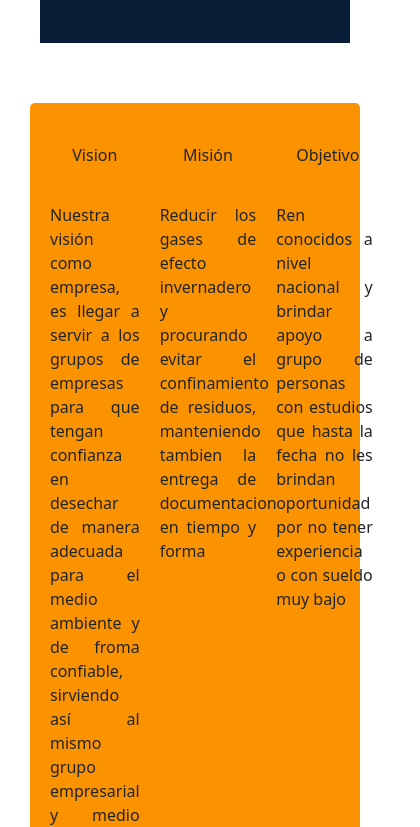
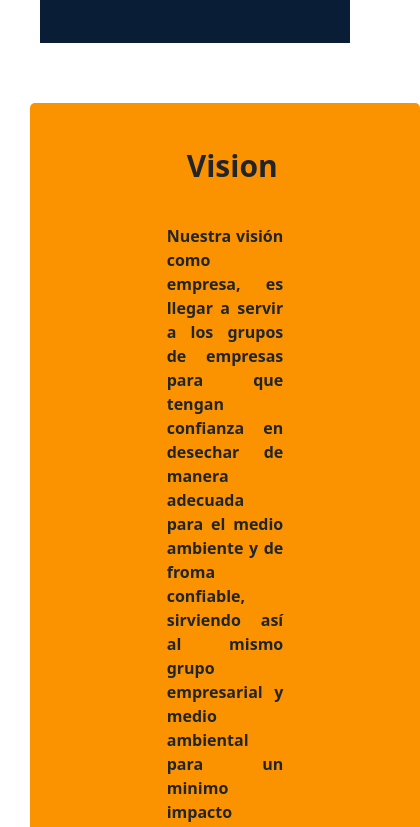
Before and after one commit to TenienteDan195/Tarea-sas2, a website: page assets/pages/quienessomos.html in a window 390 px wide. Shown: the part 2137-2964 px from the top of the page, 420 px wide, since content can reach past the window. Drawn offline with nearby package versions, Linux system fonts and the light colour scheme.

Commit message:
casi casi

```diff
--- a/assets/pages/quienessomos.html
+++ b/assets/pages/quienessomos.html
@@ -55,7 +55,7 @@
                 <div class="about-us-2">
                   <h5>¿Cual es la diferencia de un residuo peligroso y de uno de manejo especial?
                   </h5>
-                  <p> Para no entrar en detalles, un residuo peligroso es clasificado a si por su dañlo al medio ambiente o al contacto con el ser humano, sea esto para clasificarlo conforme a la norma 052 de SEMARNAT, explosivo, tixico, inlflamabe, biologico. Abrebiado en una tabla como (C.R.E.T.I.B.)</p>
+                  <p> Para no entrar en detalles, un residuo peligroso es clasificado a si por su daño al medio ambiente o al contacto con el ser humano, sea esto para clasificarlo conforme a la norma 052 de SEMARNAT, explosivo, tixico, inlflamabe, biologico. Abrebiado en una tabla como (C.R.E.T.I.B.)</p>
                   <P>Un residuo no peligroso o de manejo especial es clasificado asi por el tipo de tratamiento que se le puede brindar, siendo de manera breve todo tipo de residuo que se puede reciclar o dar a consumo alimenticio para granja.</P>
                 </div>
             </div>
--- a/assets/scss/style.scss
+++ b/assets/scss/style.scss
@@ -202,16 +202,21 @@
     padding: 20px;
     border-radius: 5px;
     display: flex;
-
-    gap: 20px;
+    flex-direction: row;
+    gap: 40px;
+    justify-content: center;
+    align-items: center;
     .vision{
         width:33.3%;
         .titulo{
             padding: 20px;
             text-align: center;
+            font-size: 30px;
         }
         p{
             text-align: justify;
+            font-size: medium;
+            font-weight: 700;
         }
     }
     .mision{
@@ -219,9 +224,12 @@
         .titulo{
             padding: 20px;
             text-align: center;
+            font-size: 30px;
         }
         p{
             text-align: justify;
+            font-size: medium;
+            font-weight: 700;
         }
     }
     .objetivo{
@@ -229,9 +237,12 @@
         .titulo{
             padding: 20px;
             text-align: center;
+            font-size: 30px;
         }
         p{
             text-align: justify;
+            font-size: medium;
+            font-weight: 700;
         }
     }
 }
@@ -270,6 +281,48 @@
             }
         }
 
+    }
+    .mavi{
+        width: 100%;
+        background-color:#FB9300;
+        margin: 30px;
+        padding: 20px;
+        border-radius: 5px;
+        display: flex;
+        flex-direction: column;
+        gap: 40px;
+        justify-content: center;
+        align-items: center;
+        .vision{
+            width:33.3%;
+            .titulo{
+                padding: 20px;
+                text-align: center;
+            }
+            p{
+                text-align: justify;
+            }
+        }
+        .mision{
+            width: 33.3%;
+            .titulo{
+                padding: 20px;
+                text-align: center;
+            }
+            p{
+                text-align: justify;
+            }
+        }
+        .objetivo{
+            width: 33.3%;
+            .titulo{
+                padding: 20px;
+                text-align: center;
+            }
+            p{
+                text-align: justify;
+            }
+        }
     }
 
 }
```
Also changed, not shown: assets/pages/contacto.html (+1 -1 lines), assets/pages/servicios.html (+1 -8 lines), index.html (+1 -1 lines), assets/css/style.css.
